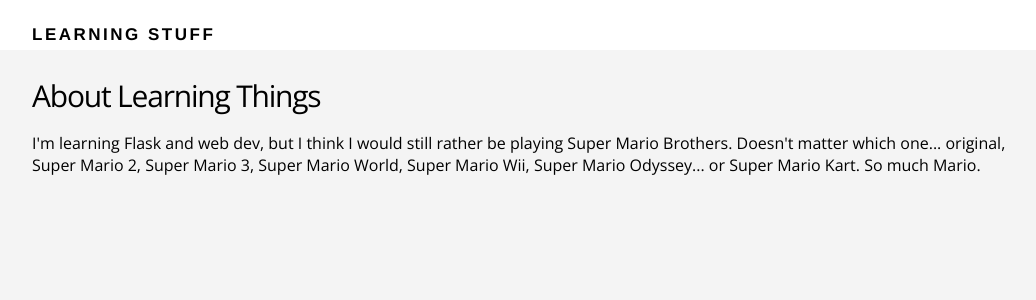
After one commit to cmalecki/rislearning, a Flask app: page /about in a window 1280 px wide. The commit adds this page. Shown: the top 300 px of the page, without its empty margins (108-1144 px from the left). Run offline with Flask 2, Linux system fonts and the light colour scheme.

Commit message:
About page

```diff
--- a/routes.py
+++ b/routes.py
@@ -6,5 +6,9 @@
 def index():
 	return render_template("index.html")
 
+@app.route("/about")
+def about():
+	return render_template("about.html")
+
 if __name__ == "__main__":
 	app.run(host='localhost', debug=True)
--- /dev/null
+++ b/templates/about.html
@@ -0,0 +1,12 @@
+{% extends "layout.html" %}
+
+{% block content %}
+		<main class="about-section">
+			<div class="container clearfix">
+
+				<h2>About Learning Things</h2>
+
+				<p>I'm learning Flask and web dev, but I think I would still rather be playing Super Mario Brothers. Doesn't matter which one... original, Super Mario 2, Super Mario 3, Super Mario World, Super Mario Wii, Super Mario Odyssey... or Super Mario Kart. So much Mario.</p>
+			</div><!---/.container --->
+		</main><!---/.hero-section --->
+{% endblock %}
--- a/templates/index.html
+++ b/templates/index.html
@@ -7,7 +7,7 @@
 				<div class="section-content">
 					<h2>It'sa me, Mario.</h2>
 					<a href="#" class="btn-primary">Sign up</a>
-					<a href="#" class="btn-secondary">Learn More</a>
+					<a href="{{ url_for('about')}}" class="btn-secondary">Learn More</a>
 				</div>
 
 				<div class="section-device">
```
